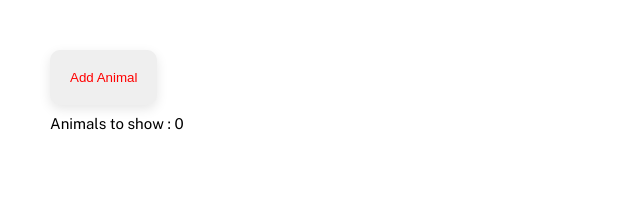
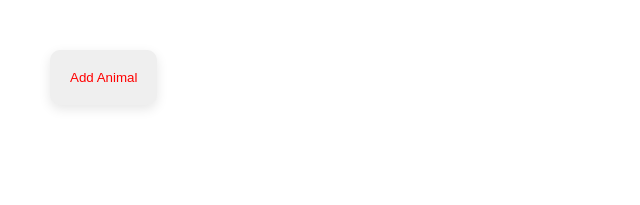
Before and after one commit to Merxibeaucoup/Stephen_Grider_Udemy_reactJS_course_101, a React (Vite) app: page /animalShow in a window 1280 px wide. Shown: the top 205 px of the page, without its empty margins (0-640 px from the left). Built offline with nearby package versions, Linux system fonts and the light colour scheme.

Commit message:
animals generator started, done

```diff
--- a/src/components/animal/AnimalShow.jsx
+++ b/src/components/animal/AnimalShow.jsx
@@ -2,18 +2,24 @@ import React from "react";
 import { useState } from "react";
 
 const AnimalShow = () => {
-  const [number, setNumber] = useState(0);
+  const [animals, setAnimals] = useState([]);
+
+  const generateRandomAnimal = () => {
+    const animals = ["bird", "cat", "cow", "dog", "gator", "horse"];
+    return animals[Math.floor(Math.random() * animals.length)];
+  };
+
+  const handleClick = () => {
+    setAnimals([...animals, generateRandomAnimal()]);
+  };
 
   return (
     <div className="animalShow">
-      <button
-        className="animalShow__button"
-        onClick={() => setNumber(number + 1)}
-      >
+      <button className="animalShow__button" onClick={handleClick}>
         Add Animal
       </button>
 
-      <p className="animalShow__number">Animals to show : {number}</p>
+      <p>{animals}</p>
     </div>
   );
 };
```
